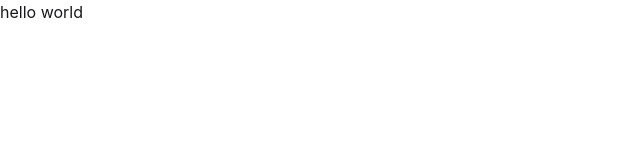
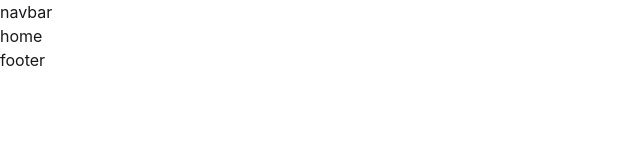
Before and after one commit to ryousufrahman/app-store, a React (Vite) app: page / in a window 1280 px wide. Shown: the top 160 px of the page, without its empty margins (0-640 px from the left). Built offline with nearby package versions, Linux system fonts and the light colour scheme.

Commit message:
added the layout

```diff
--- /dev/null
+++ b/src/Components/shared/Footer.jsx
@@ -0,0 +1,11 @@
+import React from 'react';
+
+const Footer = () => {
+    return (
+        <div>
+            footer
+        </div>
+    );
+};
+
+export default Footer;
--- /dev/null
+++ b/src/Components/shared/Navbar.jsx
@@ -0,0 +1,11 @@
+import React from 'react';
+
+const Navbar = () => {
+    return (
+        <div>
+            navbar
+        </div>
+    );
+};
+
+export default Navbar;
--- /dev/null
+++ b/src/Layout/Layout.jsx
@@ -0,0 +1,16 @@
+import React from 'react';
+import Navbar from '../Components/shared/Navbar';
+import { Outlet } from 'react-router';
+import Footer from '../Components/shared/Footer';
+
+const Layout = () => {
+    return (
+        <div>
+             <Navbar></Navbar>
+             <Outlet></Outlet>
+             <Footer></Footer>
+        </div>
+    );
+};
+
+export default Layout;
--- a/src/main.jsx
+++ b/src/main.jsx
@@ -3,12 +3,25 @@ import { createRoot } from 'react-dom/client'
 import './index.css'
 import { createBrowserRouter } from 'react-router'
 import { RouterProvider } from 'react-router'
+import Layout from './Layout/Layout'
+import Home from './pages/Home/Home'
+import App from './pages/Apps/App'
 
 const router = createBrowserRouter([
 
   {
     path : '/',
-    element : <div>hello world</div>
+    element : <Layout></Layout> ,
+    children : [
+      {
+        index : true,
+        element : <Home></Home>
+      } ,
+      {
+        path : '/apps',
+        element : <App></App>
+      }
+    ]
   }
 
 
--- /dev/null
+++ b/src/pages/Apps/App.jsx
@@ -0,0 +1,11 @@
+import React from 'react';
+
+const App = () => {
+    return (
+        <div>
+            app
+        </div>
+    );
+};
+
+export default App;
--- /dev/null
+++ b/src/pages/Home/Home.jsx
@@ -0,0 +1,11 @@
+import React from 'react';
+
+const Home = () => {
+    return (
+        <div>
+            home
+        </div>
+    );
+};
+
+export default Home;
```
